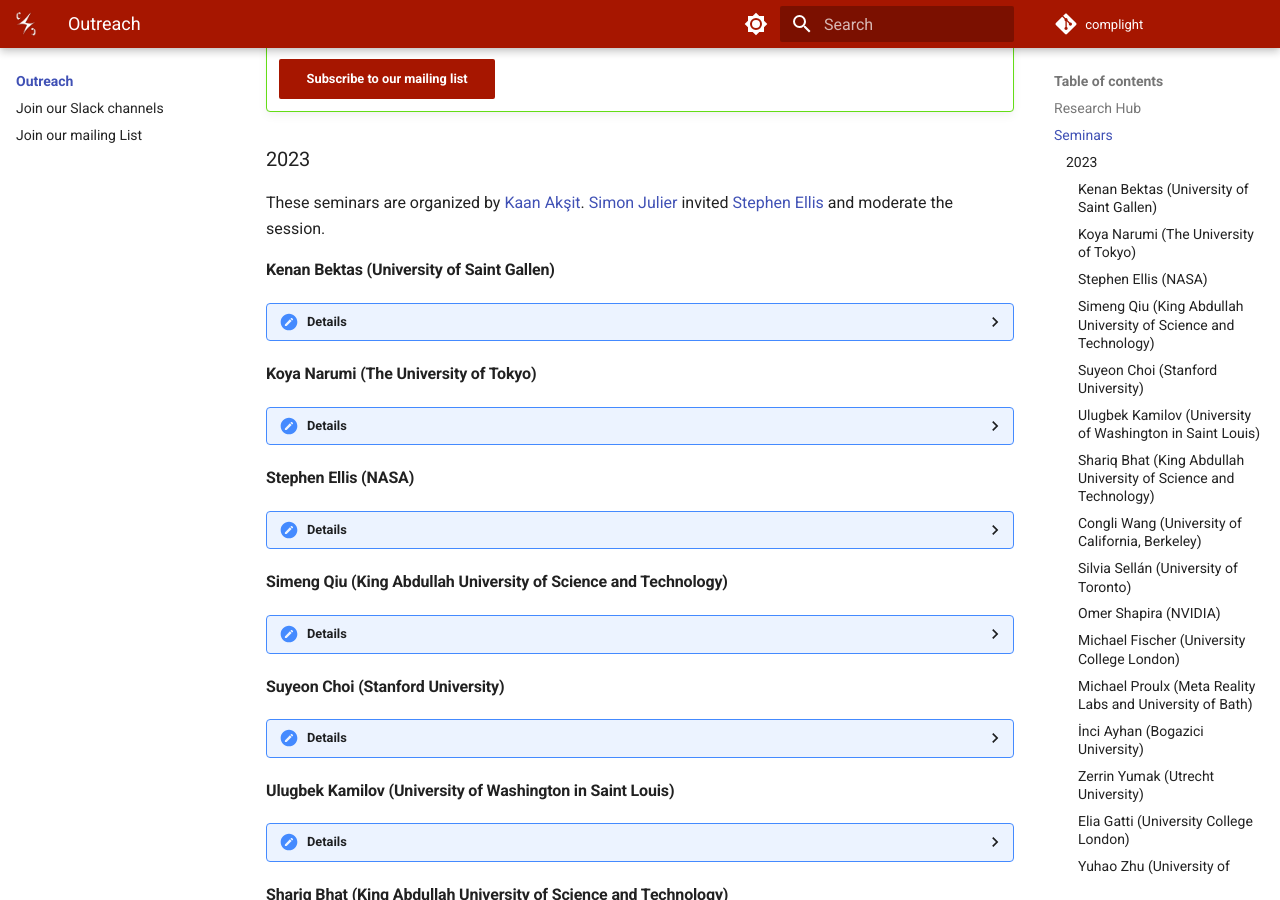
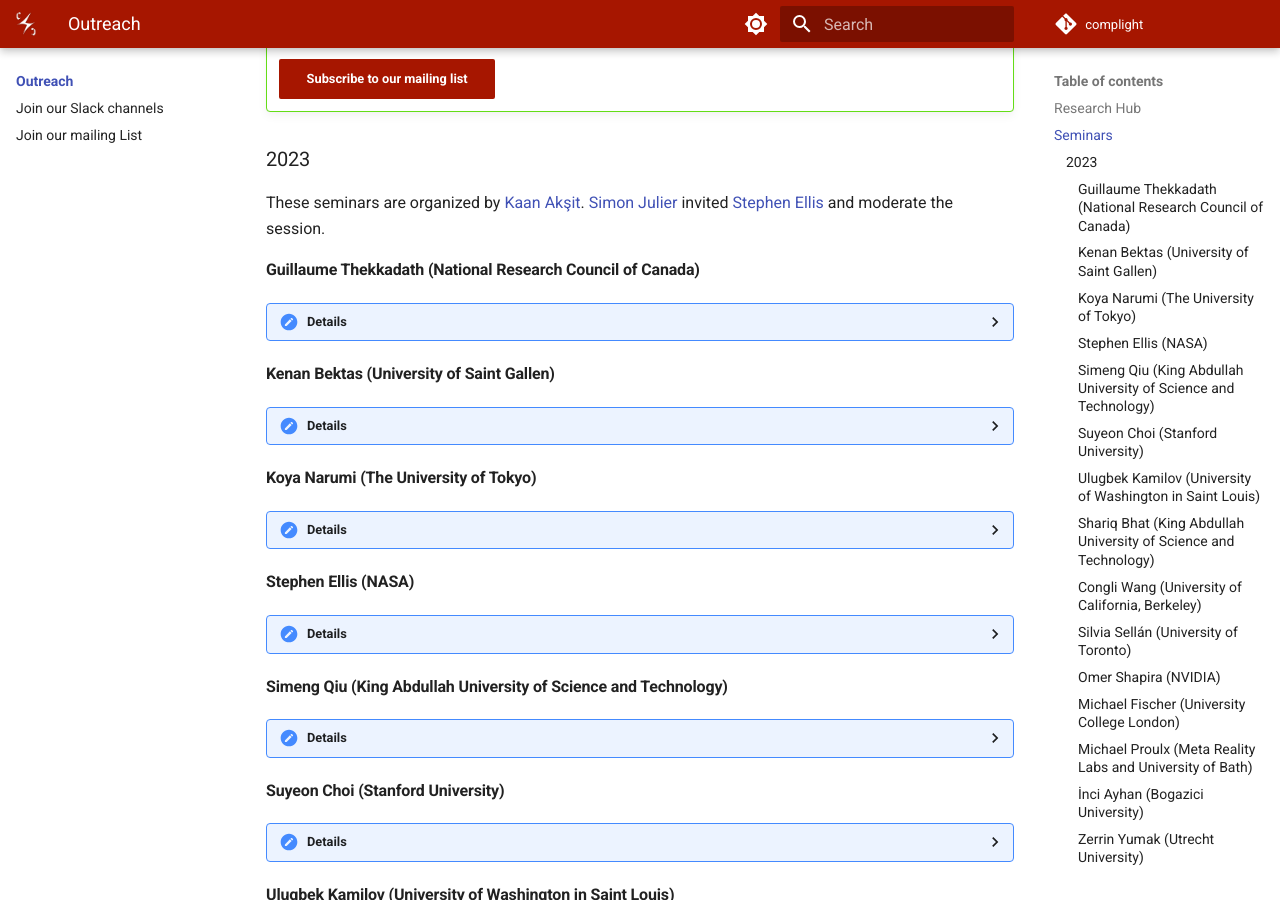
Before and after one commit to complight/complight.github.io, an MkDocs documentation site: the page built from docs/outreach/index.md, in a window 1280 px wide and 900 px high, scrolled down 1042 px. Built offline with MkDocs 1.6.1 and Material for MkDocs 9.7.7, drawn with Linux system fonts in a browser that asks for light colours.

Commit message:
Updating the outreach page.

```diff
--- a/docs/outreach/index.md
+++ b/docs/outreach/index.md
@@ -35,6 +35,18 @@ Overall, seminars are a blend of internal and external presenters.
 ### 2023
 These seminars are organized by [Kaan Akşit](https://kaanaksit.com).
 [Simon Julier](https://profiles.ucl.ac.uk/2907) invited [Stephen Ellis](https://ieeexplore.ieee.org/author/37300428000) and moderate the session.
+
+
+#### Guillaume Thekkadath (National Research Council of Canada)
+??? Details
+    **Date:**
+    13th November 2023
+
+    **Presenter:** [Guillaume Thekkadath](https://scholar.google.ca/citations?user=1qEVbX8AAAAJ), Postdoctoral Fellow at National Research Council of Canada
+
+    **Title:** Intensity correlation holography: applications in single photon and remote imaging
+
+    **Watch:** [Recording (Password protected)](Intensity correlation holography: applications in single photon and remote imaging)
 
 
 #### Kenan Bektas (University of Saint Gallen)
```
